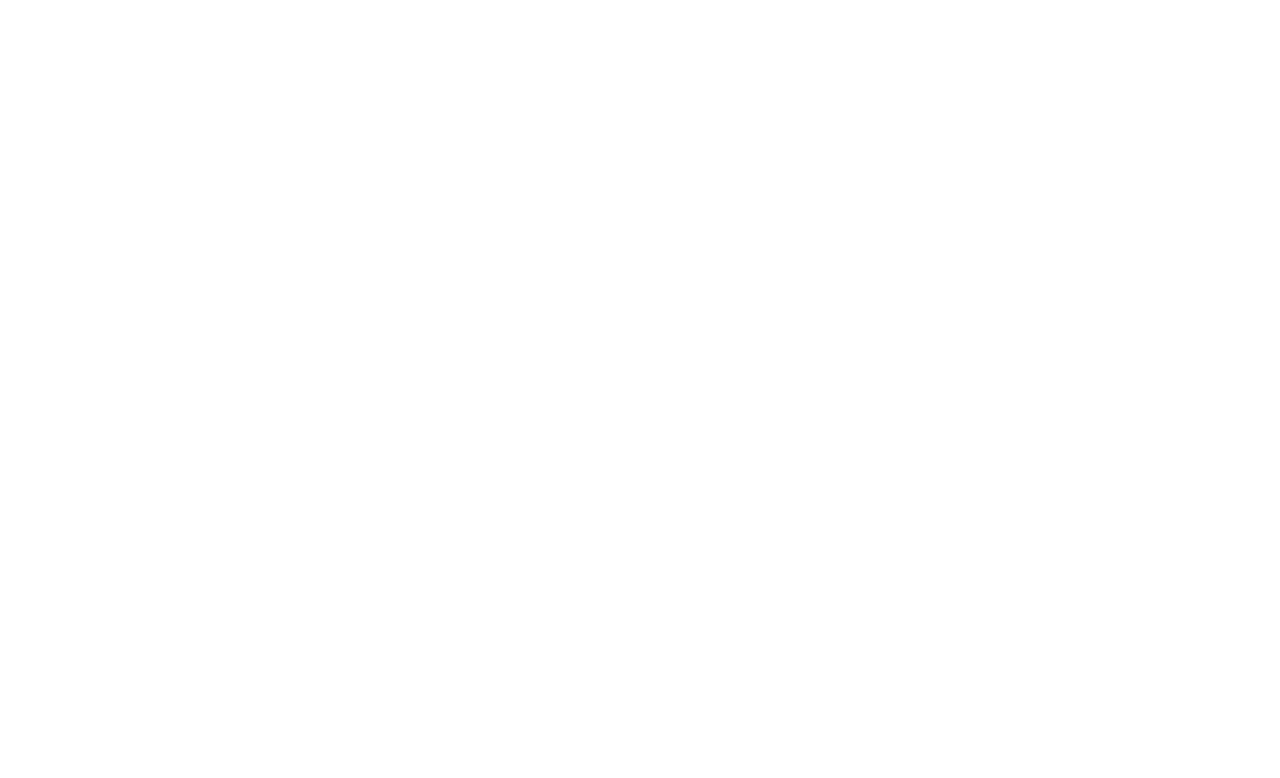
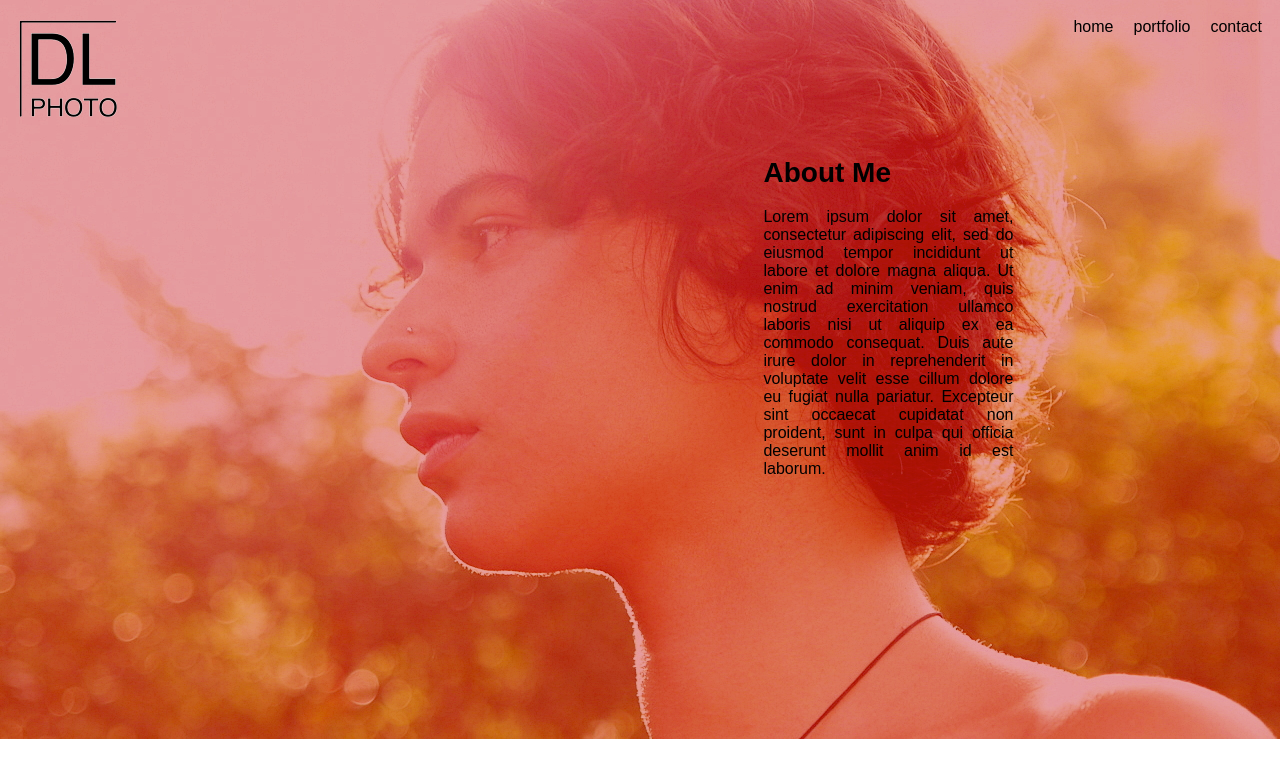
Before and after one commit to dian-lofton/wd100_class04_personal_website, a plain HTML site: page about.html in a window 1280 px wide. Drawn offline with Linux system fonts and the light colour scheme.

Commit message:
Added HTML and CSS

```diff
--- a/about.html
+++ b/about.html
@@ -0,0 +1,25 @@
+<!DOCTYPE html>
+<html>
+	<head>
+		<title>Dian Lofton</title>
+		<link rel="stylesheet" type="text/css" href="style.css" >
+	</head>
+	<body>
+		<div class="logo" >
+			<img src="images/logo.png">
+		</div>
+		<div class= "bgimage">
+			<img src="images/home_bg.jpg">
+		</div>
+	<nav>
+		<a href='#contact'>contact</a>
+		<a href='#portfolio'>portfolio</a>
+		<a href='index.html'>home<a/>
+	</nav>
+	<div class="about" >
+		<h1>About Me</h1>
+			<p>Lorem ipsum dolor sit amet, consectetur adipiscing elit, sed do eiusmod tempor incididunt ut labore et dolore magna aliqua. Ut enim ad minim veniam, quis nostrud exercitation ullamco laboris nisi ut aliquip ex ea commodo consequat. Duis aute irure dolor in reprehenderit in voluptate velit esse cillum dolore eu fugiat nulla pariatur. Excepteur sint occaecat cupidatat non proident, sunt in culpa qui officia deserunt mollit anim id est laborum.</p>
+	</div>
+	<div class="clearfix"></div>
+	</body>
+</html>
--- a/style.css
+++ b/style.css
@@ -66,3 +66,30 @@ a:hover {
 a:active {
     color: blue;
 }
+div.float-right {
+	float: right;
+	background:#0f0;
+	width:100px;
+	height:100px;
+	margin: 0 20px 0 0; }
+
+.clearfix:after {
+	clear: both;
+}
+h1{
+	font-family: arial;
+	font-size: 28px;
+}
+div.about {
+	float: right;
+	position:relative;
+	text-align: justify;
+	padding: 20px;
+	margin-top: 100px;
+	width: 250px;
+	height: 300px;
+	background-color: (240,128,128);
+	font: black;
+	font-family: arial;
+	font-size: 20px;
+}
```
Also changed, not shown: contact.html (+25 -0 lines), portfolio.html (+21 -0 lines).
